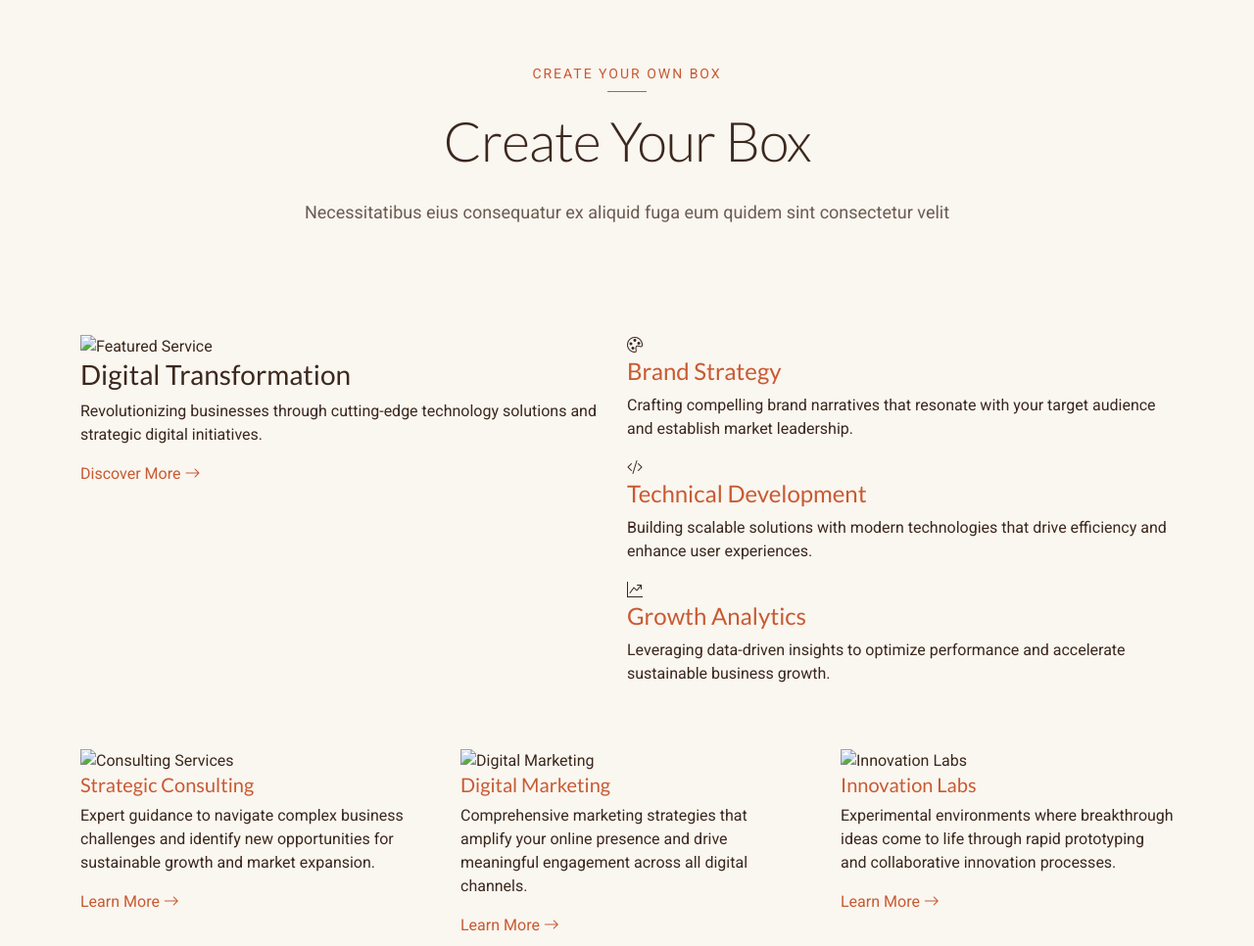
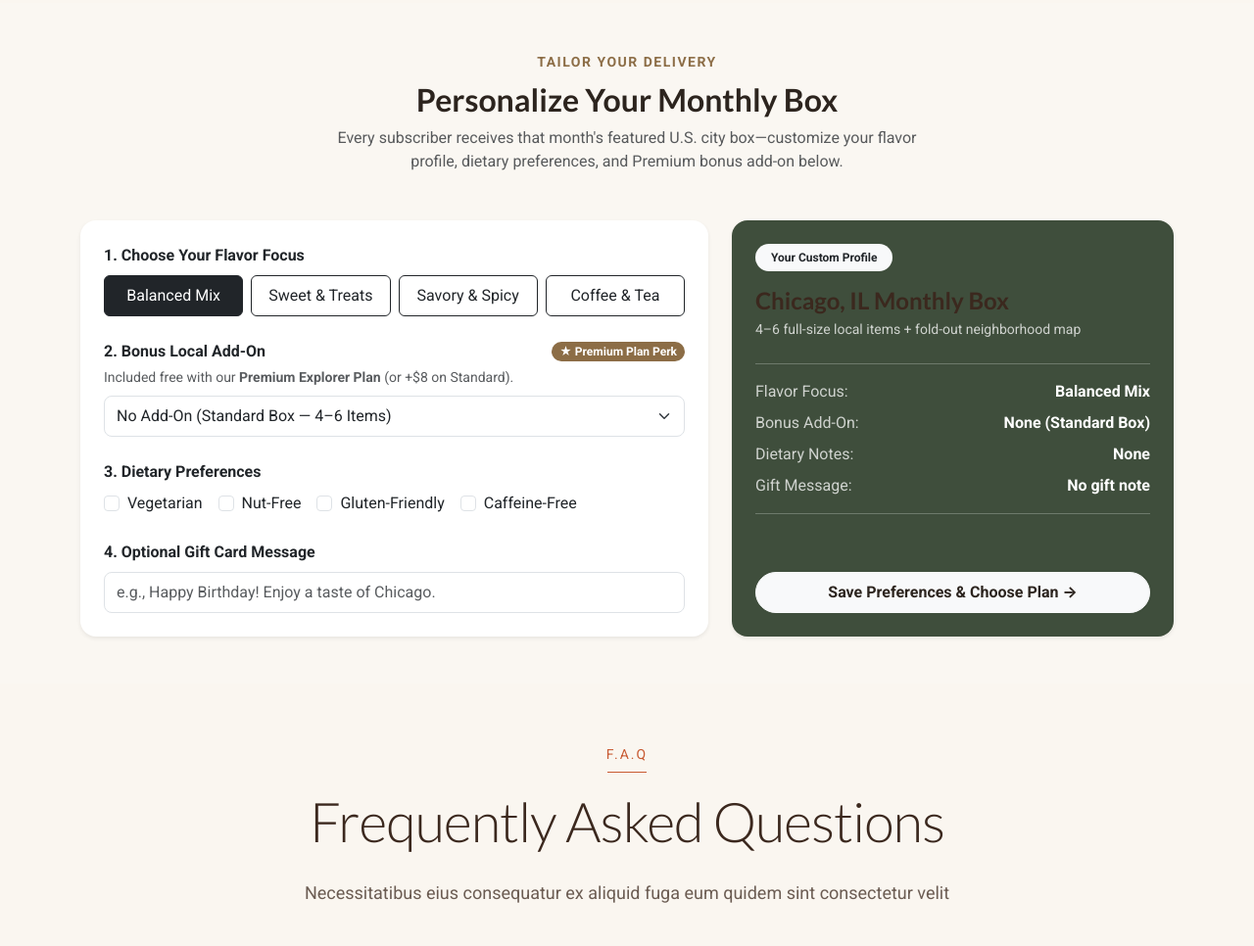
Before and after one commit to marlowbytravel/marlowbytravel.github.io, a plain HTML site: page index.html in a window 1280 px wide. Shown: the part 4974-5940 px from the top of the page at 98% size. Drawn offline with nearby package versions, Linux system fonts and the light colour scheme.

Commit message:
Revamp Services Section with Customization Options

```diff
--- a/index.html
+++ b/index.html
@@ -695,130 +695,132 @@ document.getElementById("city-modal")?.addEventListener("click", event => {
       </div>
 
     </section><!-- /Pricing Section -->
-<!-- Services Section -->
-    <section id="custom-box" class="custom box section">
-
+<section id="custom-box" class="py-5" style="background-color: #faf7f2;">
+  <div class="container">
     <!-- Section Title -->
-      <div class="container section-title" data-aos="fade-up">
-        <span class="subtitle">Create Your Own Box</span>
-        <h2>Create Your Box</h2>
-        <p>Necessitatibus eius consequatur ex aliquid fuga eum quidem sint consectetur velit</p>
-      </div><!-- End Section Title -->
-
-      <div class="container">
-
-        <div class="services-showcase mt-5">
-          <div class="row g-0">
-            <div class="col-lg-6">
-              <div class="featured-service">
-                <div class="service-image">
-                  <img src="assets/img/services/services-3.webp" alt="Featured Service" class="img-fluid">
-                </div>
-                <div class="service-overlay">
-                  <div class="overlay-content">
-                    <h3>Digital Transformation</h3>
-                    <p>Revolutionizing businesses through cutting-edge technology solutions and strategic digital initiatives.</p>
-                    <a href="service-details.html" class="service-link">
-                      <span>Discover More</span>
-                      <i class="bi bi-arrow-right"></i>
-                    </a>
-                  </div>
-                </div>
-              </div>
-            </div>
-            <div class="col-lg-6">
-              <div class="services-list">
-
-                <div class="service-item">
-                  <div class="service-icon">
-                    <i class="bi bi-palette"></i>
-                  </div>
-                  <div class="service-content">
-                    <h4><a href="service-details.html">Brand Strategy</a></h4>
-                    <p>Crafting compelling brand narratives that resonate with your target audience and establish market leadership.</p>
-                  </div>
+    <div class="text-center mb-5">
+      <span class="text-uppercase fw-semibold small" style="color: #8c6d46; letter-spacing: 1.5px;">Tailor Your Delivery</span>
+      <h2 class="fw-bold mt-2" style="color: #2c241e;">Personalize Your Monthly Box</h2>
+      <p class="text-muted mx-auto" style="max-width: 600px;">
+        Every subscriber receives that month's featured U.S. city box—customize your flavor profile, dietary preferences, and Premium bonus add-on below.
+      </p>
     </div>
 
-                <div class="service-item">
-                  <div class="service-icon">
-                    <i class="bi bi-code-slash"></i>
+    <div class="row g-4 align-items-stretch">
+      <!-- Left Column: Customization Controls -->
+      <div class="col-lg-7">
+        <div class="card border-0 shadow-sm rounded-4 p-4 h-100 bg-white">
+
+          <!-- Step 1: Flavor Profile -->
+          <div class="mb-4">
+            <label class="form-label fw-bold text-dark">1. Choose Your Flavor Focus</label>
+            <div class="row g-2" id="flavor-options">
+              <div class="col-6 col-sm-3">
+                <button type="button" class="btn btn-outline-dark w-100 py-2 flavor-btn active" data-value="Balanced Mix">Balanced Mix</button>
               </div>
-                  <div class="service-content">
-                    <h4><a href="service-details.html">Technical Development</a></h4>
-                    <p>Building scalable solutions with modern technologies that drive efficiency and enhance user experiences.</p>
+              <div class="col-6 col-sm-3">
+                <button type="button" class="btn btn-outline-dark w-100 py-2 flavor-btn" data-value="Sweet & Treats">Sweet & Treats</button>
               </div>
+              <div class="col-6 col-sm-3">
+                <button type="button" class="btn btn-outline-dark w-100 py-2 flavor-btn" data-value="Savory & Spicy">Savory & Spicy</button>
               </div>
-
-                <div class="service-item">
-                  <div class="service-icon">
-                    <i class="bi bi-graph-up-arrow"></i>
-                  </div>
-                  <div class="service-content">
-                    <h4><a href="service-details.html">Growth Analytics</a></h4>
-                    <p>Leveraging data-driven insights to optimize performance and accelerate sustainable business growth.</p>
-                  </div>
-                </div>
-
-              </div>
+              <div class="col-6 col-sm-3">
+                <button type="button" class="btn btn-outline-dark w-100 py-2 flavor-btn" data-value="Coffee & Tea">Coffee & Tea</button>
               </div>
             </div>
           </div>
 
-        <div class="additional-services mt-5">
-          <div class="row g-5">
+          <!-- Step 2: Bonus Local Add-On (Premium Perk) -->
+          <div class="mb-4">
+            <div class="d-flex align-items-center justify-content-between mb-1">
+              <label for="addon-select" class="form-label fw-bold text-dark mb-0">2. Bonus Local Add-On</label>
+              <span class="badge rounded-pill px-2 py-1" style="background-color: #8c6d46; color: #fff; font-size: 0.75rem;">
+                ★ Premium Plan Perk
+              </span>
+            </div>
+            <p class="small text-muted mb-2">Included free with our <strong>Premium Explorer Plan</strong> (or +$8 on Standard).</p>
+            <select class="form-select rounded-3 py-2" id="addon-select">
+              <option value="None (Standard Box)" selected>No Add-On (Standard Box — 4–6 Items)</option>
+              <option value="Small-Batch Roast Coffee Beans (8 oz) [Premium]">Small-Batch Roast Coffee Beans (8 oz) — Free w/ Premium</option>
+              <option value="Artisan Caramel & Cheddar Popcorn [Premium]">Artisan Caramel & Cheddar Popcorn — Free w/ Premium</option>
+              <option value="Spicy Chicago Giardiniera Relish [Premium]">Spicy Chicago Giardiniera Relish — Free w/ Premium</option>
+              <option value="Illustrated Neighborhood Postcard Set [Premium]">Illustrated Neighborhood Postcard Set — Free w/ Premium</option>
+            </select>
+          </div>
 
-            <div class="col-lg-4">
-              <div class="service-card">
-                <div class="card-image">
-                  <img src="assets/img/services/services-7.webp" alt="Consulting Services" class="img-fluid">
+          <!-- Step 3: Dietary Preferences -->
+          <div class="mb-4">
+            <label class="form-label fw-bold text-dark">3. Dietary Preferences</label>
+            <div class="d-flex flex-wrap gap-3">
+              <div class="form-check">
+                <input class="form-check-input diet-check" type="checkbox" value="Vegetarian" id="dietVeg">
+                <label class="form-check-label" for="dietVeg">Vegetarian</label>
               </div>
-                <div class="card-body">
-                  <h5><a href="service-details.html">Strategic Consulting</a></h5>
-                  <p>Expert guidance to navigate complex business challenges and identify new opportunities for sustainable growth and market expansion.</p>
-                  <a href="service-details.html" class="read-more">
-                    Learn More <i class="bi bi-arrow-right"></i>
-                  </a>
+              <div class="form-check">
+                <input class="form-check-input diet-check" type="checkbox" value="Nut-Free" id="dietNut">
+                <label class="form-check-label" for="dietNut">Nut-Free</label>
+              </div>
+              <div class="form-check">
+                <input class="form-check-input diet-check" type="checkbox" value="Gluten-Friendly" id="dietGluten">
+                <label class="form-check-label" for="dietGluten">Gluten-Friendly</label>
+              </div>
+              <div class="form-check">
+                <input class="form-check-input diet-check" type="checkbox" value="Caffeine-Free" id="dietCaff">
+                <label class="form-check-label" for="dietCaff">Caffeine-Free</label>
               </div>
             </div>
           </div>
 
-            <div class="col-lg-4">
-              <div class="service-card">
-                <div class="card-image">
-                  <img src="assets/img/services/services-9.webp" alt="Digital Marketing" class="img-fluid">
-                </div>
-                <div class="card-body">
-                  <h5><a href="service-details.html">Digital Marketing</a></h5>
-                  <p>Comprehensive marketing strategies that amplify your online presence and drive meaningful engagement across all digital channels.</p>
-                  <a href="service-details.html" class="read-more">
-                    Learn More <i class="bi bi-arrow-right"></i>
-                  </a>
-                </div>
-              </div>
-            </div>
-
-            <div class="col-lg-4">
-              <div class="service-card">
-                <div class="card-image">
-                  <img src="assets/img/services/services-11.webp" alt="Innovation Labs" class="img-fluid">
-                </div>
-                <div class="card-body">
-                  <h5><a href="service-details.html">Innovation Labs</a></h5>
-                  <p>Experimental environments where breakthrough ideas come to life through rapid prototyping and collaborative innovation processes.</p>
-                  <a href="service-details.html" class="read-more">
-                    Learn More <i class="bi bi-arrow-right"></i>
-                  </a>
-                </div>
-              </div>
+          <!-- Step 4: Gift Note -->
+          <div>
+            <label for="gift-note" class="form-label fw-bold text-dark">4. Optional Gift Card Message</label>
+            <input type="text" class="form-control rounded-3 py-2" id="gift-note" placeholder="e.g., Happy Birthday! Enjoy a taste of Chicago.">
           </div>
 
         </div>
       </div>
 
+      <!-- Right Column: Live Box Summary -->
+      <div class="col-lg-5">
+        <div class="card border-0 shadow-sm rounded-4 p-4 h-100 text-white d-flex flex-column justify-content-between" style="background-color: #3f4e3c;">
+          <div>
+            <span class="badge bg-light text-dark mb-3 px-3 py-2 rounded-pill">Your Custom Profile</span>
+            <h4 class="fw-bold mb-1">Chicago, IL Monthly Box</h4>
+            <p class="small opacity-75 mb-4">4–6 full-size local items + fold-out neighborhood map</p>
+
+            <ul class="list-unstyled border-top border-bottom border-light border-opacity-25 py-3 mb-4">
+              <li class="mb-2 d-flex justify-content-between">
+                <span class="opacity-75">Flavor Focus:</span>
+                <strong id="summary-flavor">Balanced Mix</strong>
+              </li>
+              <li class="mb-2 d-flex justify-content-between">
+                <span class="opacity-75">Bonus Add-On:</span>
+                <strong id="summary-addon" class="text-end ms-2">None (Standard Box)</strong>
+              </li>
+              <li class="mb-2 d-flex justify-content-between">
+                <span class="opacity-75">Dietary Notes:</span>
+                <strong id="summary-diet">None</strong>
+              </li>
+              <li class="d-flex justify-content-between">
+                <span class="opacity-75">Gift Message:</span>
+                <strong id="summary-note" class="text-end ms-2">No gift note</strong>
+              </li>
+            </ul>
           </div>
 
-    </section><!-- /Services Section -->
-
+          <div>
+            <button type="button" id="save-box-btn" class="btn btn-light w-100 py-2 fw-bold rounded-pill" style="color: #2c241e;">
+              Save Preferences & Choose Plan →
+            </button>
+            <p id="save-feedback" class="small text-center mt-2 mb-0 d-none" style="color: #d9ead3;">
+              ✓ Preferences saved! Scroll down to pick your subscription plan.
+            </p>
+          </div>
+        </div>
+      </div>
+    </div>
+  </div>
+</section>
     <!-- Faq Section -->
     <section id="faq" class="faq section">
 
```
Lines whose indentation alone changed are shown as unchanged.
